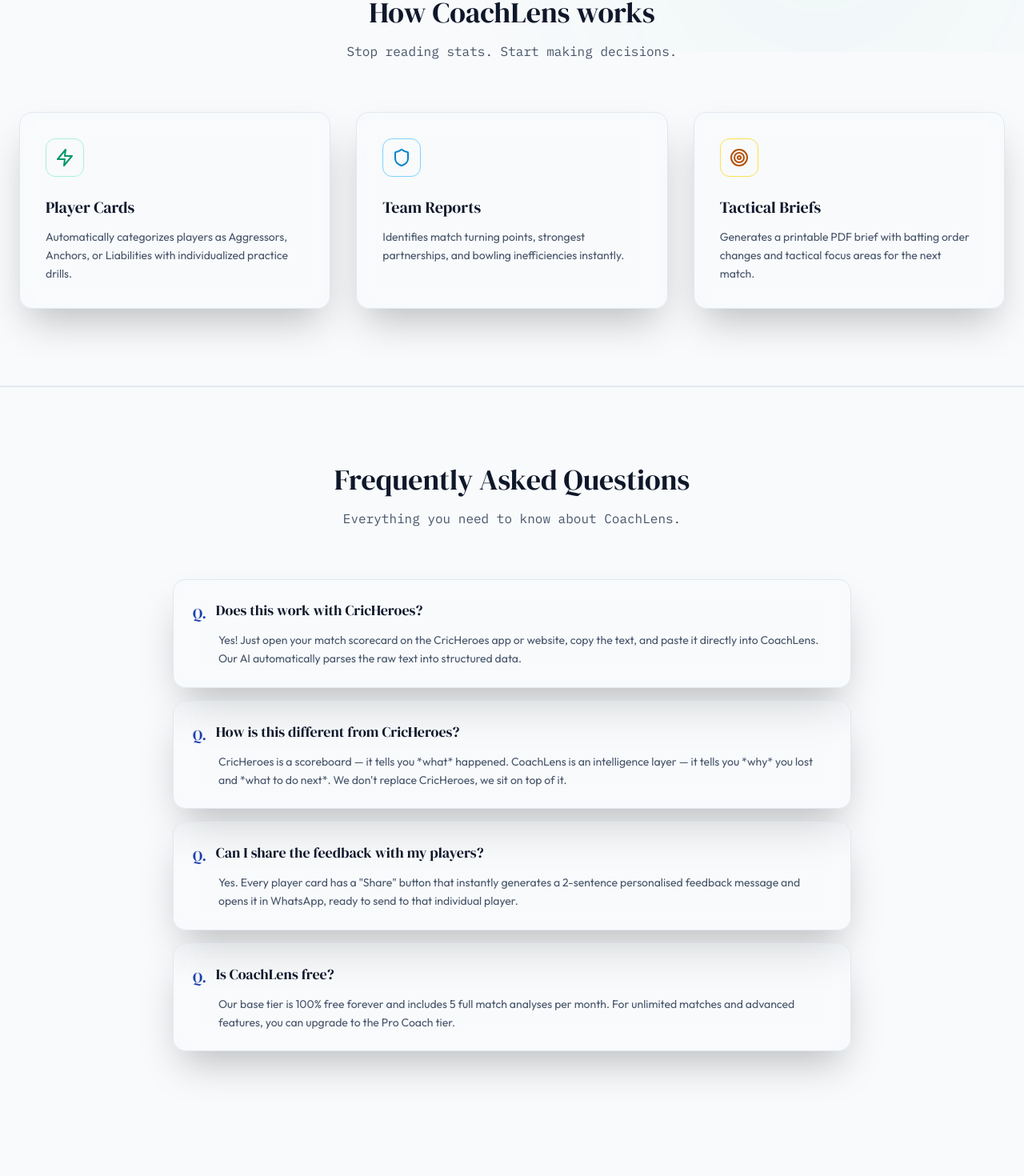
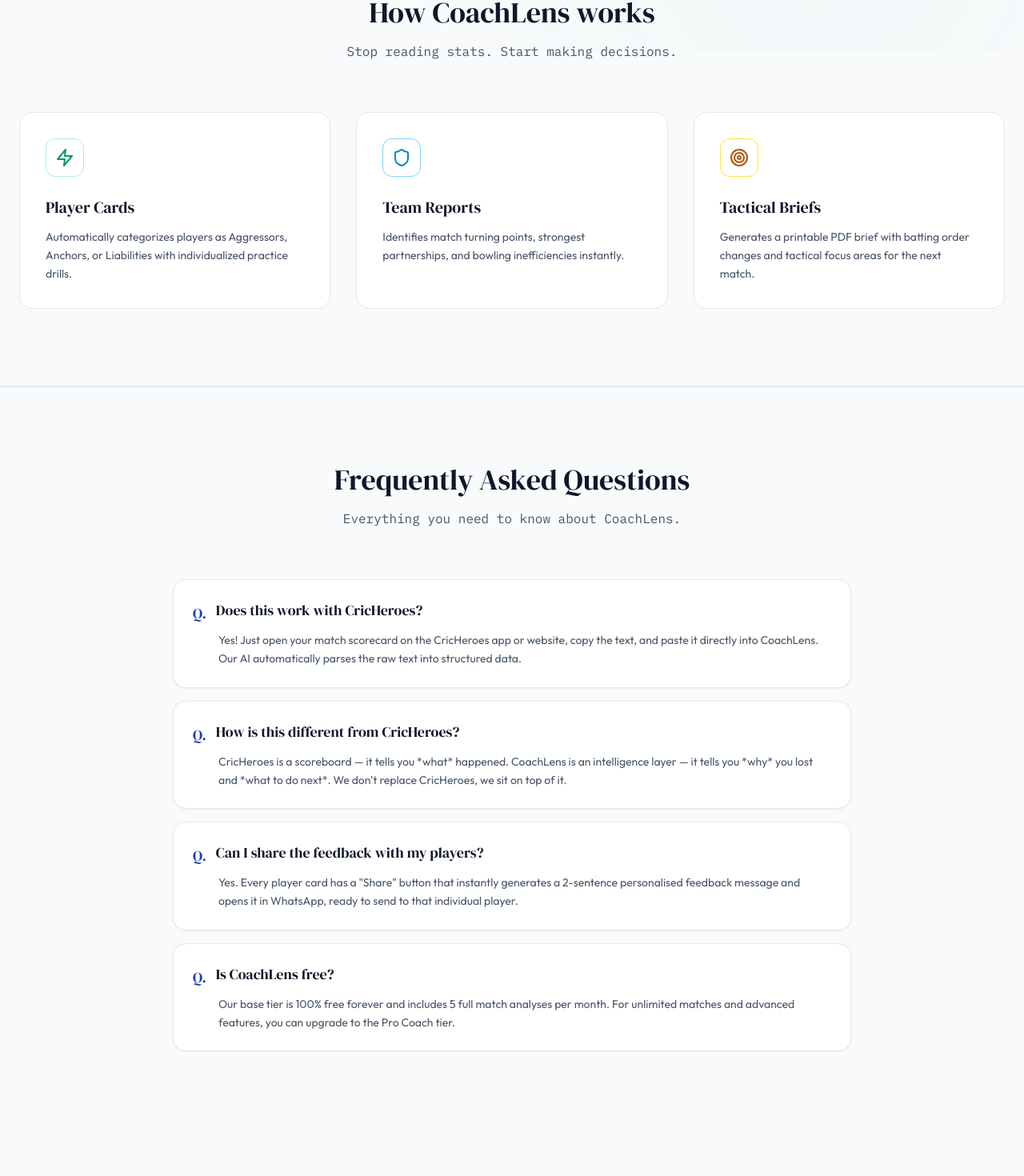
Before and after one commit to ShivamGawade-XS/CoachLens, a React (Vite) app: page / in a window 1280 px wide. Shown: the part 735-2205 px from the top of the page at 80% size. Built offline with nearby package versions, Linux system fonts and the light colour scheme; no server answers.

Commit message:
style: update landing page card components for a cleaner professional aesthetic

```diff
--- a/src/pages/LandingPage.jsx
+++ b/src/pages/LandingPage.jsx
@@ -49,7 +49,7 @@
           </div>
 
           <div className="grid grid-cols-1 md:grid-cols-3 gap-8">
-            <div className="glass-card p-8 rounded-2xl group">
+            <div className="bg-surface1 border border-border p-8 rounded-2xl group hover:shadow-md transition-all duration-300">
               <div className="w-12 h-12 rounded-xl bg-aggressor-bg/50 border border-aggressor-border flex items-center justify-center text-aggressor-text mb-6 group-hover:scale-110 transition-transform">
                 <Zap size={24} />
               </div>
@@ -59,7 +59,7 @@
               </p>
             </div>
 
-            <div className="glass-card p-8 rounded-2xl group">
+            <div className="bg-surface1 border border-border p-8 rounded-2xl group hover:shadow-md transition-all duration-300">
               <div className="w-12 h-12 rounded-xl bg-anchor-bg/50 border border-anchor-border flex items-center justify-center text-anchor-text mb-6 group-hover:scale-110 transition-transform">
                 <Shield size={24} />
               </div>
@@ -69,7 +69,7 @@
               </p>
             </div>
 
-            <div className="glass-card p-8 rounded-2xl group">
+            <div className="bg-surface1 border border-border p-8 rounded-2xl group hover:shadow-md transition-all duration-300">
               <div className="w-12 h-12 rounded-xl bg-improving-bg/50 border border-improving-border flex items-center justify-center text-improving-text mb-6 group-hover:scale-110 transition-transform">
                 <Target size={24} />
               </div>
@@ -92,7 +92,7 @@
 
           <div className="space-y-4">
             {/* FAQ 1 */}
-            <div className="glass-card p-6 rounded-2xl">
+            <div className="bg-surface1 border border-border shadow-sm p-6 rounded-2xl">
               <h3 className="text-lg font-display text-textPrimary mb-2 flex items-start gap-3">
                 <span className="text-accent mt-1">Q.</span>
                 Does this work with CricHeroes?
@@ -103,7 +103,7 @@
             </div>
 
             {/* FAQ 2 */}
-            <div className="glass-card p-6 rounded-2xl">
+            <div className="bg-surface1 border border-border shadow-sm p-6 rounded-2xl">
               <h3 className="text-lg font-display text-textPrimary mb-2 flex items-start gap-3">
                 <span className="text-accent mt-1">Q.</span>
                 How is this different from CricHeroes?
@@ -114,7 +114,7 @@
             </div>
 
             {/* FAQ 3 */}
-            <div className="glass-card p-6 rounded-2xl">
+            <div className="bg-surface1 border border-border shadow-sm p-6 rounded-2xl">
               <h3 className="text-lg font-display text-textPrimary mb-2 flex items-start gap-3">
                 <span className="text-accent mt-1">Q.</span>
                 Can I share the feedback with my players?
@@ -125,7 +125,7 @@
             </div>
 
             {/* FAQ 4 */}
-            <div className="glass-card p-6 rounded-2xl">
+            <div className="bg-surface1 border border-border shadow-sm p-6 rounded-2xl">
               <h3 className="text-lg font-display text-textPrimary mb-2 flex items-start gap-3">
                 <span className="text-accent mt-1">Q.</span>
                 Is CoachLens free?
```
